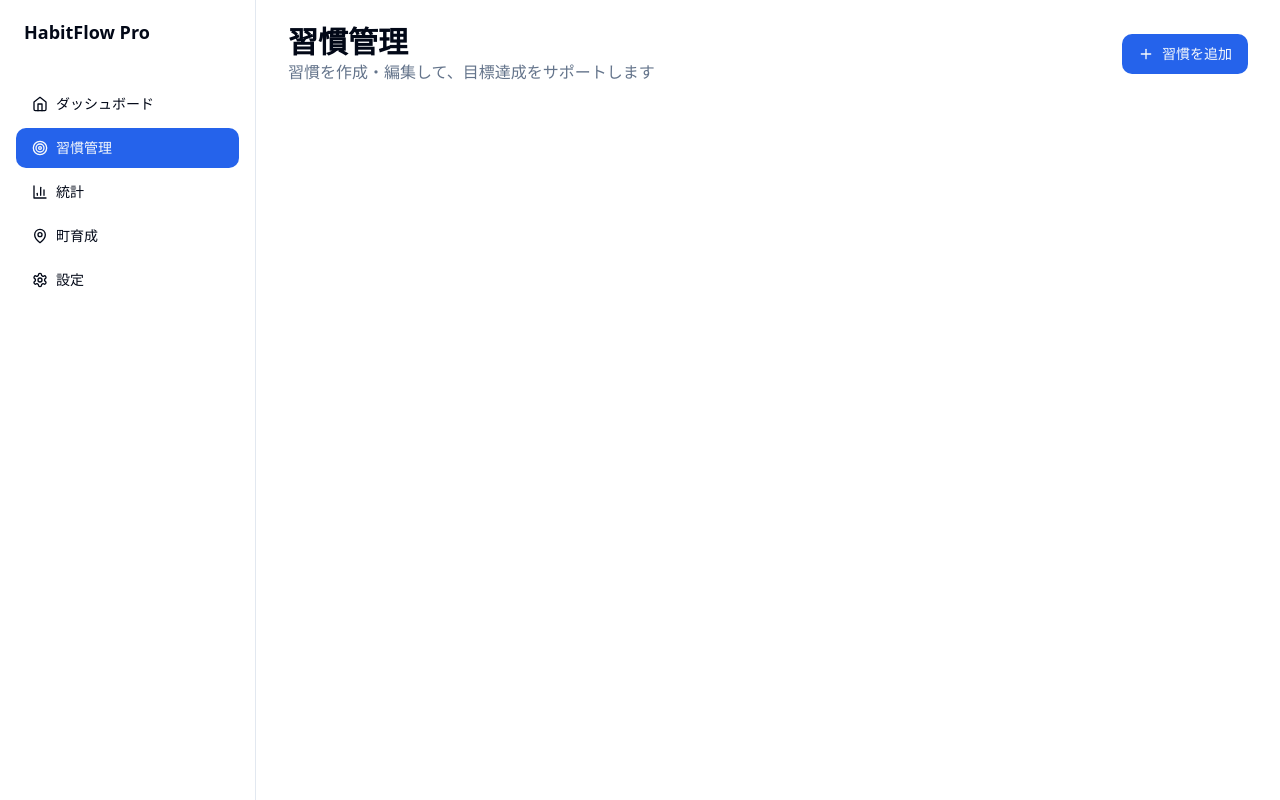
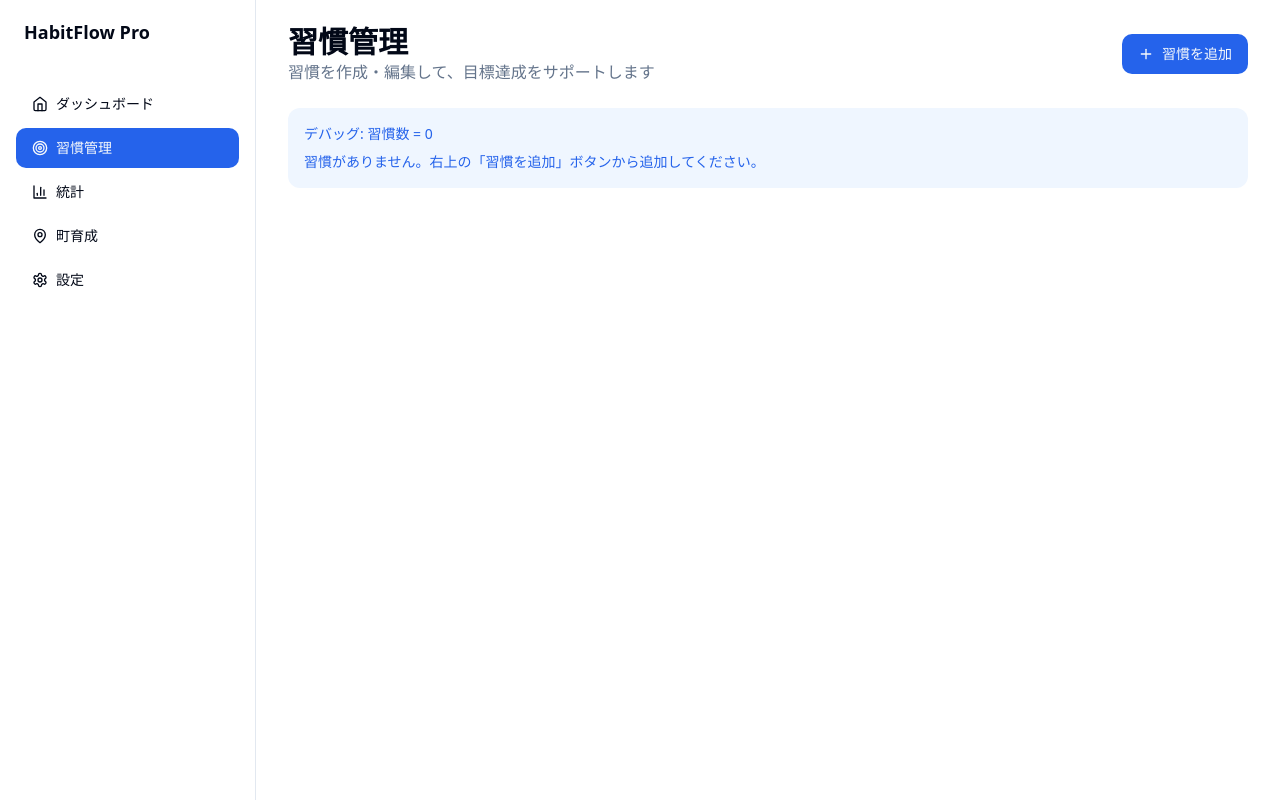
Before and after one commit to masa195/syuukannseisei, a React (Vite) app: page /app/habits in a window 1280 px wide. Built offline with nearby package versions, Linux system fonts and the light colour scheme; the HTML template or start-up script is replaced by a standard one.

Commit message:
習慣表示問題のデバッグ機能を追加

```diff
--- a/src/pages/habits.tsx
+++ b/src/pages/habits.tsx
@@ -66,6 +66,7 @@ export default function Habits() {
         completions: [],
       })
       toast.success('習慣を作成しました')
+      console.log('習慣を追加しました:', formData.name)
     }
 
     setFormData(initialFormData)
@@ -113,6 +114,18 @@ export default function Habits() {
           <Plus className="h-4 w-4 mr-2" />
           習慣を追加
         </Button>
+      </div>
+
+      {/* デバッグ情報 */}
+      <div className="bg-blue-50 p-4 rounded-lg">
+        <p className="text-sm text-blue-600">
+          デバッグ: 習慣数 = {habits.length}
+        </p>
+        {habits.length === 0 && (
+          <p className="text-sm text-blue-600 mt-2">
+            習慣がありません。右上の「習慣を追加」ボタンから追加してください。
+          </p>
+        )}
       </div>
 
       {/* 習慣一覧 */}
--- a/src/store/habitStore.ts
+++ b/src/store/habitStore.ts
@@ -45,9 +45,15 @@ export const useHabitStore = create<HabitStore>()(
           updatedAt: new Date(),
         }
 
-        set((state) => ({
-          habits: [...state.habits, newHabit],
-        }))
+        console.log('習慣ストア: 新しい習慣を追加', newHabit)
+
+        set((state) => {
+          const newHabits = [...state.habits, newHabit]
+          console.log('習慣ストア: 更新後の習慣数', newHabits.length)
+          return {
+            habits: newHabits,
+          }
+        })
       },
 
       updateHabit: (id, updates) => {
```
